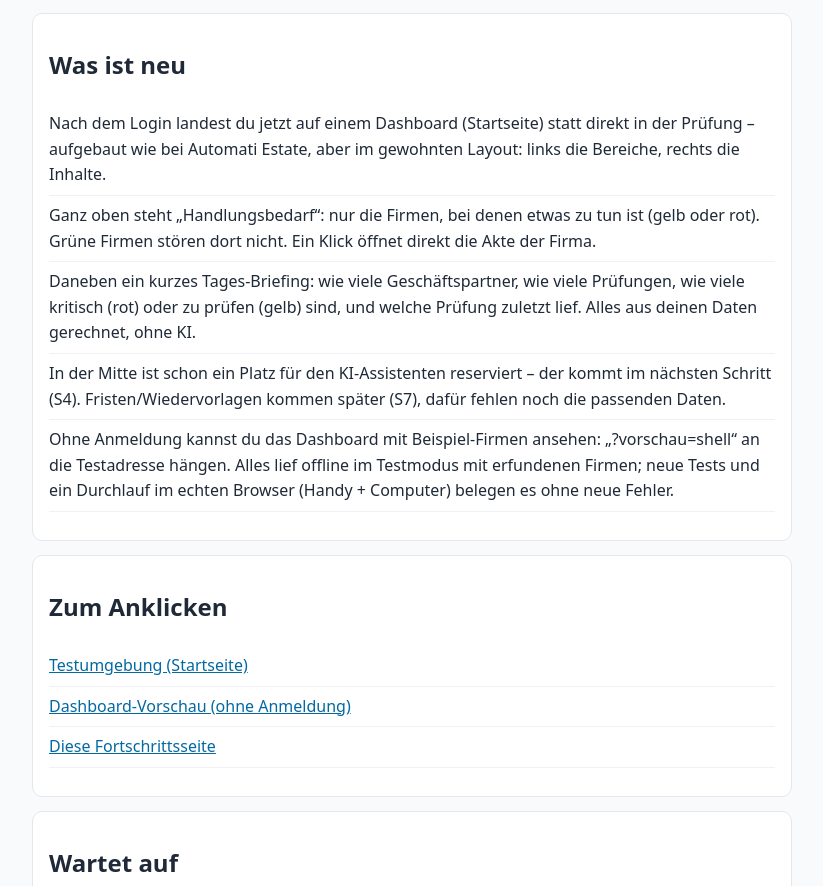
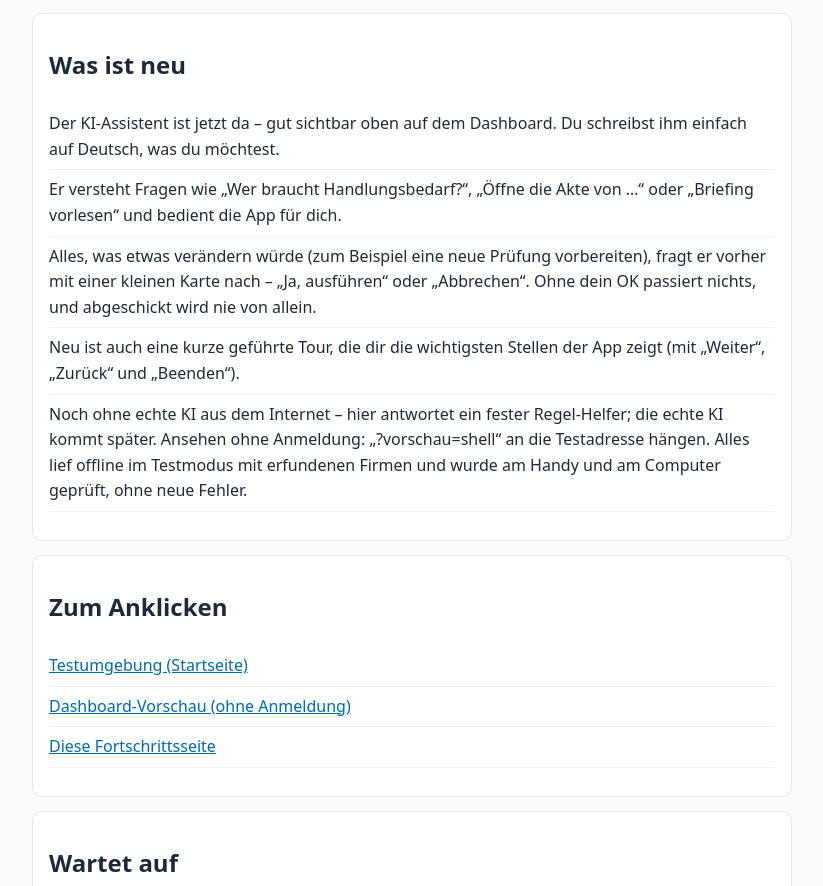
Before and after one commit to julius197/compliance-checker-test, a plain HTML site: page umbau/index.html in a window 1280 px wide. Shown: the part 909-1795 px from the top of the page, without its empty margins (228-1051 px from the left). Drawn offline with Linux system fonts and the light colour scheme.

Commit message:
Kratos Upload: S4a KI-Assistent (umbau/index.html)

```diff
--- a/umbau/index.html
+++ b/umbau/index.html
@@ -27,7 +27,7 @@
 <body>
   <div class="banner">TESTUMGEBUNG – Übungsbetrieb mit erfundenen Daten</div>
   <h1>Umbau-Fortschritt</h1>
-  <p class="stand">Zuletzt aktualisiert: 20. November 2026 um 21:35 (Berlin)</p>
+  <p class="stand">Zuletzt aktualisiert: 21. November 2026 um 00:49 (Berlin)</p>
   <div class="bar"><span></span></div>
   <p><b>40%</b> des Gesamtplans.</p>
   <p><b>67%</b> von dem, was sich jetzt schon ohne Julius und ohne fehlende Zugänge bauen lässt.<br>
@@ -50,11 +50,11 @@
 
   <div class="box">
     <h2>Was ist neu</h2>
-    <ul><li>Nach dem Login landest du jetzt auf einem Dashboard (Startseite) statt direkt in der Prüfung – aufgebaut wie bei Automati Estate, aber im gewohnten Layout: links die Bereiche, rechts die Inhalte.</li>
-<li>Ganz oben steht „Handlungsbedarf“: nur die Firmen, bei denen etwas zu tun ist (gelb oder rot). Grüne Firmen stören dort nicht. Ein Klick öffnet direkt die Akte der Firma.</li>
-<li>Daneben ein kurzes Tages-Briefing: wie viele Geschäftspartner, wie viele Prüfungen, wie viele kritisch (rot) oder zu prüfen (gelb) sind, und welche Prüfung zuletzt lief. Alles aus deinen Daten gerechnet, ohne KI.</li>
-<li>In der Mitte ist schon ein Platz für den KI-Assistenten reserviert – der kommt im nächsten Schritt (S4). Fristen/Wiedervorlagen kommen später (S7), dafür fehlen noch die passenden Daten.</li>
-<li>Ohne Anmeldung kannst du das Dashboard mit Beispiel-Firmen ansehen: „?vorschau=shell“ an die Testadresse hängen. Alles lief offline im Testmodus mit erfundenen Firmen; neue Tests und ein Durchlauf im echten Browser (Handy + Computer) belegen es ohne neue Fehler.</li></ul>
+    <ul><li>Der KI-Assistent ist jetzt da – gut sichtbar oben auf dem Dashboard. Du schreibst ihm einfach auf Deutsch, was du möchtest.</li>
+<li>Er versteht Fragen wie „Wer braucht Handlungsbedarf?“, „Öffne die Akte von …“ oder „Briefing vorlesen“ und bedient die App für dich.</li>
+<li>Alles, was etwas verändern würde (zum Beispiel eine neue Prüfung vorbereiten), fragt er vorher mit einer kleinen Karte nach – „Ja, ausführen“ oder „Abbrechen“. Ohne dein OK passiert nichts, und abgeschickt wird nie von allein.</li>
+<li>Neu ist auch eine kurze geführte Tour, die dir die wichtigsten Stellen der App zeigt (mit „Weiter“, „Zurück“ und „Beenden“).</li>
+<li>Noch ohne echte KI aus dem Internet – hier antwortet ein fester Regel-Helfer; die echte KI kommt später. Ansehen ohne Anmeldung: „?vorschau=shell“ an die Testadresse hängen. Alles lief offline im Testmodus mit erfundenen Firmen und wurde am Handy und am Computer geprüft, ohne neue Fehler.</li></ul>
   </div>
 
   <div class="box">
```
